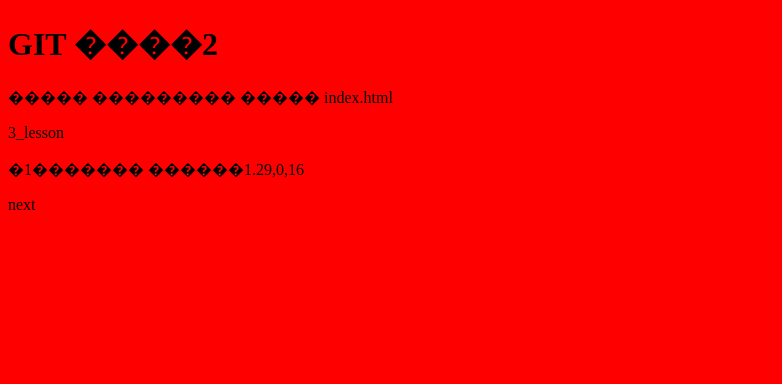
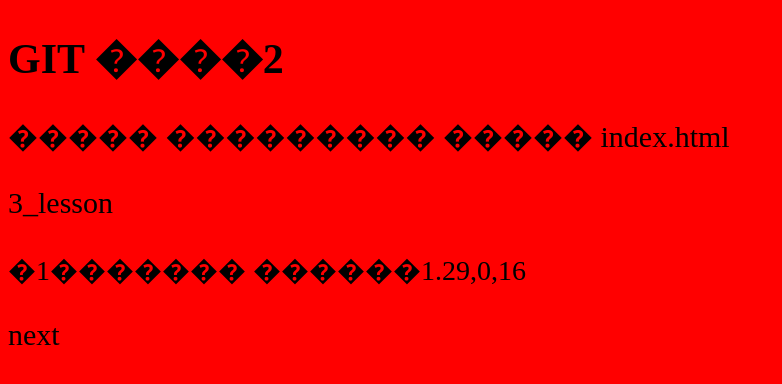
Before and after one commit to mazeratti48/site, a plain HTML site: page index.html in a window 1280 px wide. Shown: the whole page, without its empty margins (0-782 px from the left). Drawn offline with Linux system fonts and the light colour scheme.

Commit message:
set font sizes

```diff
--- a/css/style.css
+++ b/css/style.css
@@ -1,3 +1,12 @@
 body{
 	background: red;
 }
+h1{
+  font-size: 42px;
+}
+p{
+  font-size: 30px;
+}
+body div{
+  font-size: 28px;
+}
```
